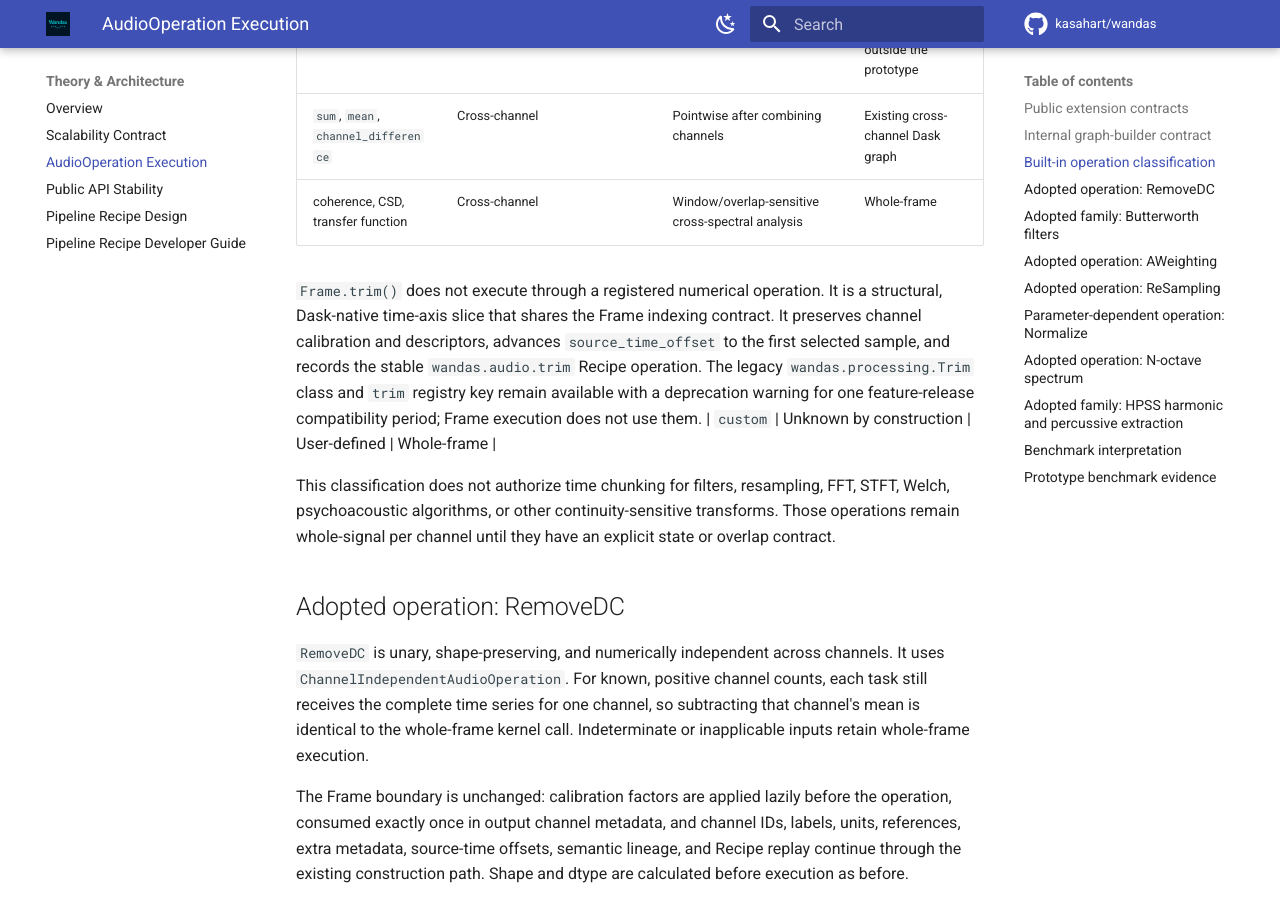
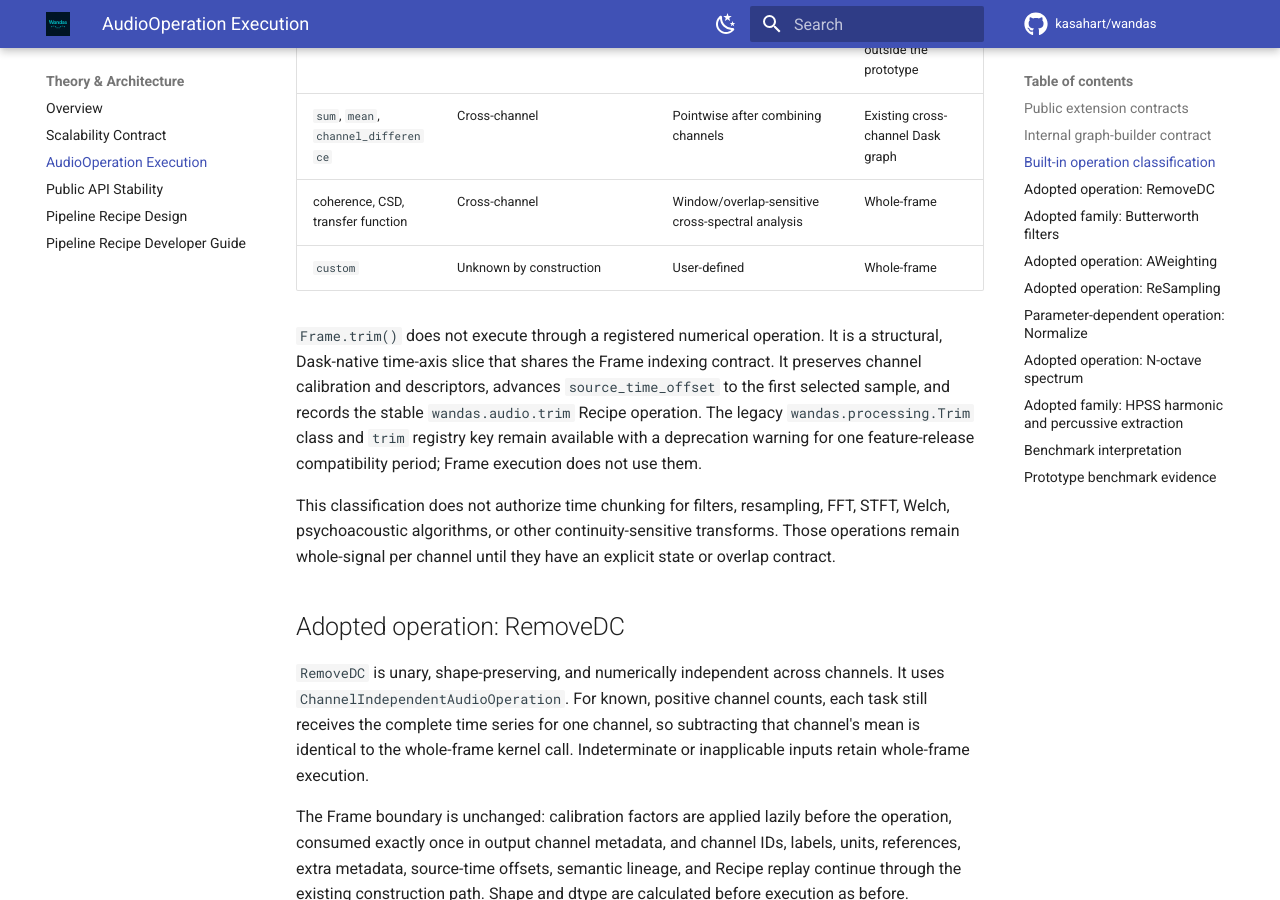
Before and after one commit to kasahart/wandas, an MkDocs documentation site: the page built from docs/src/explanation/audio-operation-execution.md, in a window 1280 px wide and 900 px high, scrolled down 2941 px. Built offline with MkDocs 1.6.1 and Material for MkDocs 9.7.7, drawn with Linux system fonts in a browser that asks for light colours; comment, search, counter and statistics services are not loaded.

```diff
--- a/docs/src/explanation/audio-operation-execution.md
+++ b/docs/src/explanation/audio-operation-execution.md
@@ -73,15 +73,15 @@ channels depend on one another.
 | `add_with_snr` | Corresponding channels from two inputs | Whole time series for RMS scaling | Whole-frame; multi-input is outside the prototype |
 | `sum`, `mean`, `channel_difference` | Cross-channel | Pointwise after combining channels | Existing cross-channel Dask graph |
 | coherence, CSD, transfer function | Cross-channel | Window/overlap-sensitive cross-spectral analysis | Whole-frame |
+| `custom` | Unknown by construction | User-defined | Whole-frame |
 
 `Frame.trim()` does not execute through a registered numerical operation. It is a
-structural, Dask-native time-axis slice that shares the Frame indexing contract. It preserves
-channel calibration and descriptors, advances `source_time_offset` to the first
-selected sample, and records the stable `wandas.audio.trim` Recipe operation. The
-legacy `wandas.processing.Trim` class and `trim` registry key remain available with
-a deprecation warning for one feature-release compatibility period; Frame execution
-does not use them.
-| `custom` | Unknown by construction | User-defined | Whole-frame |
+structural, Dask-native time-axis slice that shares the Frame indexing contract. It
+preserves channel calibration and descriptors, advances `source_time_offset` to the
+first selected sample, and records the stable `wandas.audio.trim` Recipe operation.
+The legacy `wandas.processing.Trim` class and `trim` registry key remain available
+with a deprecation warning for one feature-release compatibility period; Frame
+execution does not use them.
 
 This classification does not authorize time chunking for filters, resampling, FFT,
 STFT, Welch, psychoacoustic algorithms, or other continuity-sensitive transforms.
```
